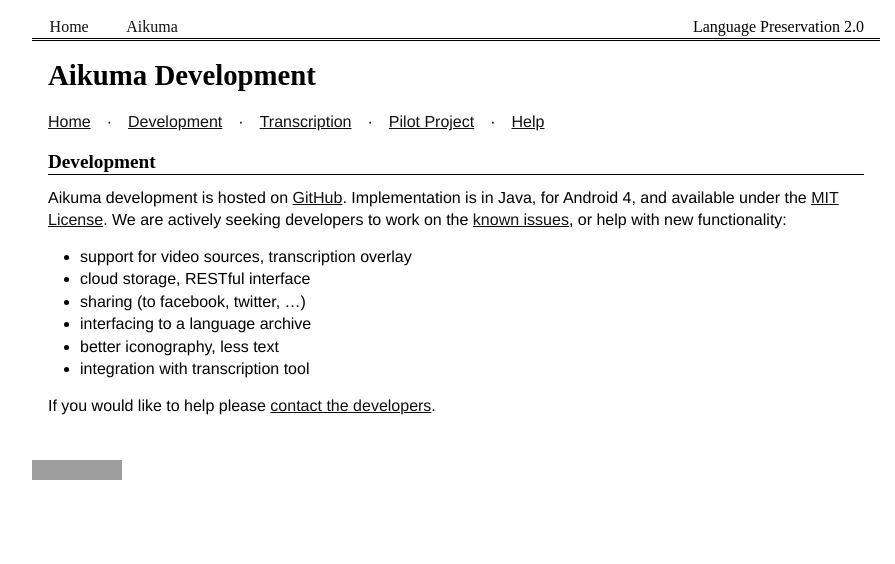
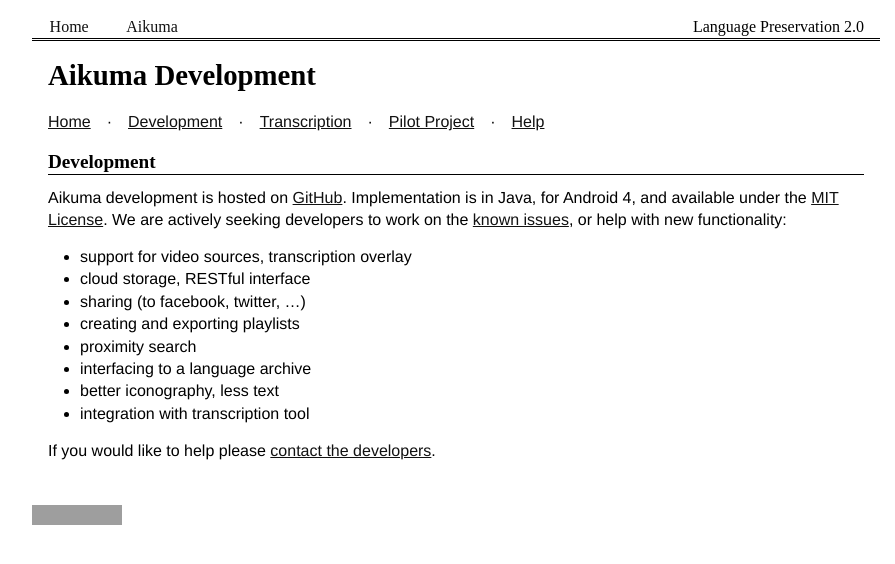
Before and after one commit to langtech/langtech.github.com, a Jekyll site: the page built from aikuma/development.md, in a window 1280 px wide. Shown: the top 564 px of the page, without its empty margins (184-1079 px from the left). Built offline with Jekyll 4.4.1, drawn with Linux system fonts in a browser that asks for light colours; grey boxes are pictures that could not be loaded.

Commit message:
more development areas

```diff
--- a/aikuma/development.md
+++ b/aikuma/development.md
@@ -14,6 +14,8 @@ We are actively seeking developers to work on the [known issues](http://github.c
 * support for video sources, transcription overlay
 * cloud storage, RESTful interface
 * sharing (to facebook, twitter, ...)
+* creating and exporting playlists
+* proximity search
 * interfacing to a language archive
 * better iconography, less text
 * integration with transcription tool
```
